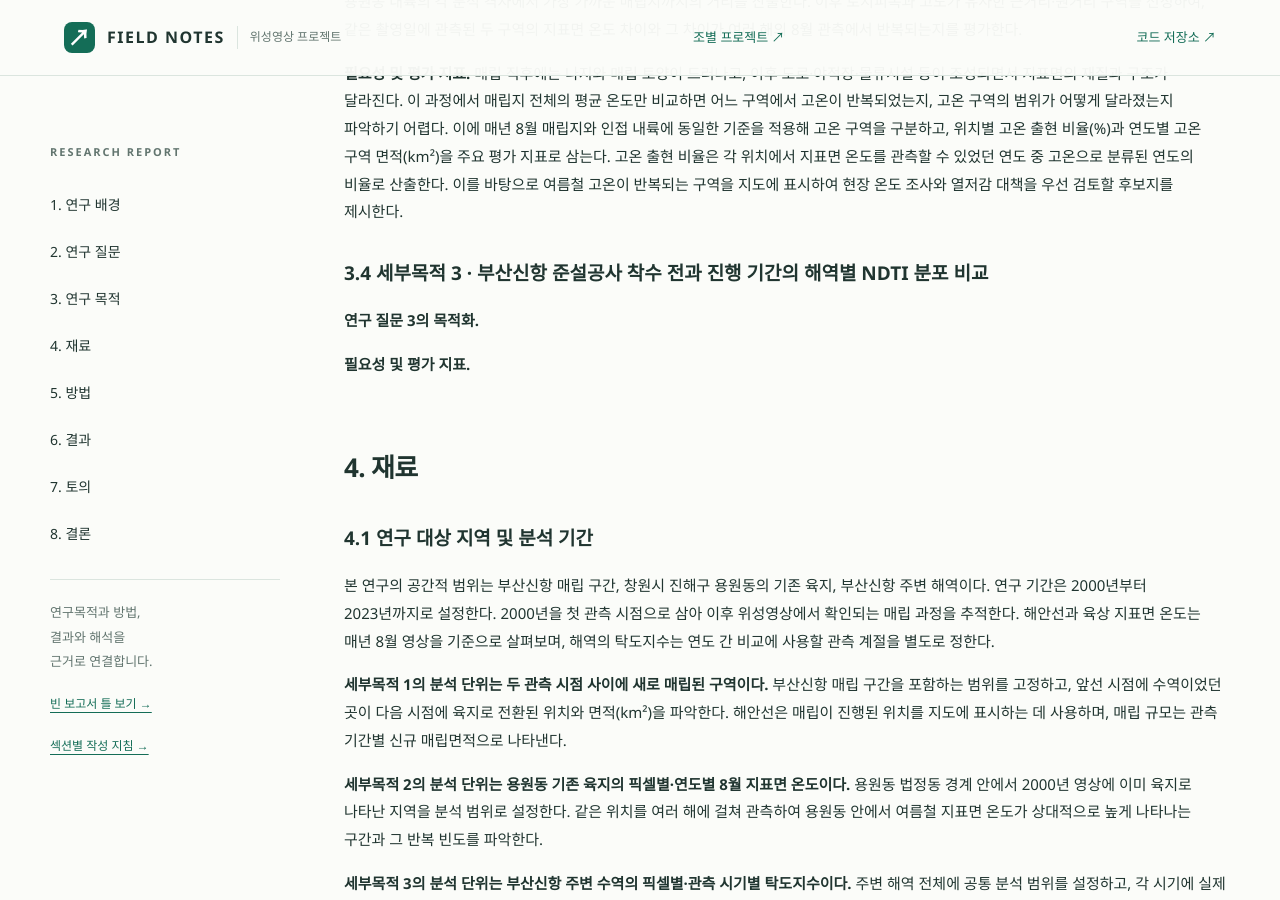
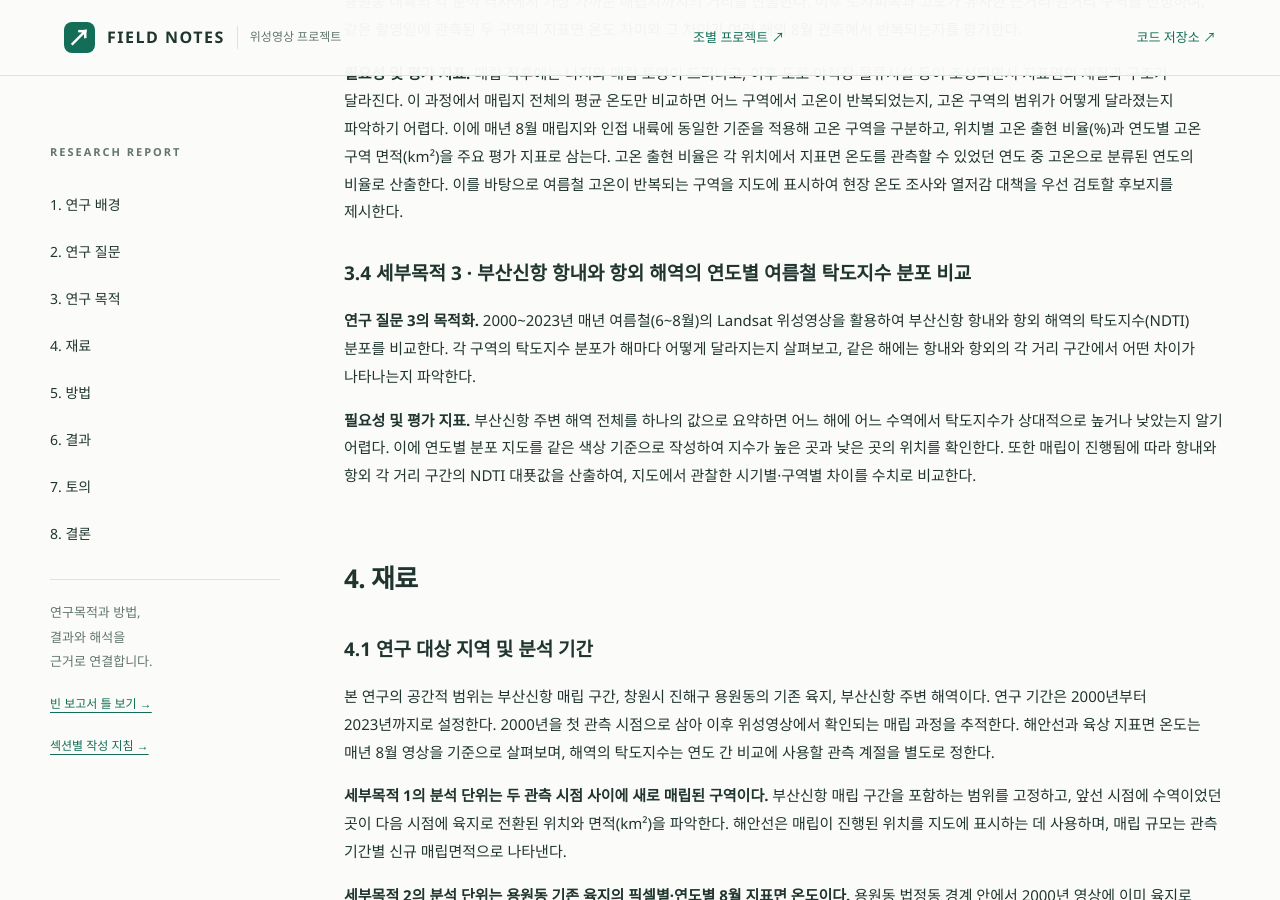
Before and after one commit to chasooin/class2026_02_surveying2_team5, a Jekyll site: the page built from docs/index.md, in a window 1280 px wide and 900 px high, scrolled down 10642 px. Built offline with Jekyll 4.4.1, drawn with Linux system fonts in a browser that asks for light colours.

Commit message:
Update index.md

```diff
--- a/docs/index.md
+++ b/docs/index.md
@@ -133,11 +133,11 @@ badge: "DEMO / 실제 관측 결과 아님"
 
 **필요성 및 평가 지표.** 매립 직후에는 나지와 매립 토양이 드러나고, 이후 도로·야적장·물류시설 등이 조성되면서 지표면의 재질과 구조가 달라진다. 이 과정에서 매립지 전체의 평균 온도만 비교하면 어느 구역에서 고온이 반복되었는지, 고온 구역의 범위가 어떻게 달라졌는지 파악하기 어렵다. 이에 매년 8월 매립지와 인접 내륙에 동일한 기준을 적용해 고온 구역을 구분하고, 위치별 고온 출현 비율(%)과 연도별 고온 구역 면적(km²)을 주요 평가 지표로 삼는다. 고온 출현 비율은 각 위치에서 지표면 온도를 관측할 수 있었던 연도 중 고온으로 분류된 연도의 비율로 산출한다. 이를 바탕으로 여름철 고온이 반복되는 구역을 지도에 표시하여 현장 온도 조사와 열저감 대책을 우선 검토할 후보지를 제시한다.
 
-### 3.4 세부목적 3 · 부산신항 준설공사 착수 전과 진행 기간의 해역별 NDTI 분포 비교
+### 3.4 세부목적 3 · 부산신항 항내와 항외 해역의 연도별 여름철 탁도지수 분포 비교
 
-**연구 질문 3의 목적화.**
+**연구 질문 3의 목적화.** 2000~2023년 매년 여름철(6~8월)의 Landsat 위성영상을 활용하여 부산신항 항내와 항외 해역의 탁도지수(NDTI) 분포를 비교한다. 각 구역의 탁도지수 분포가 해마다 어떻게 달라지는지 살펴보고, 같은 해에는 항내와 항외의 각 거리 구간에서 어떤 차이가 나타나는지 파악한다.
 
-**필요성 및 평가 지표.**
+**필요성 및 평가 지표.** 부산신항 주변 해역 전체를 하나의 값으로 요약하면 어느 해에 어느 수역에서 탁도지수가 상대적으로 높거나 낮았는지 알기 어렵다. 이에 연도별 분포 지도를 같은 색상 기준으로 작성하여 지수가 높은 곳과 낮은 곳의 위치를 확인한다. 또한 매립이 진행됨에 따라 항내와 항외 각 거리 구간의 NDTI 대푯값을 산출하여, 지도에서 관찰한 시기별·구역별 차이를 수치로 비교한다.
 
 ## 4. 재료 {#materials}
 
```
